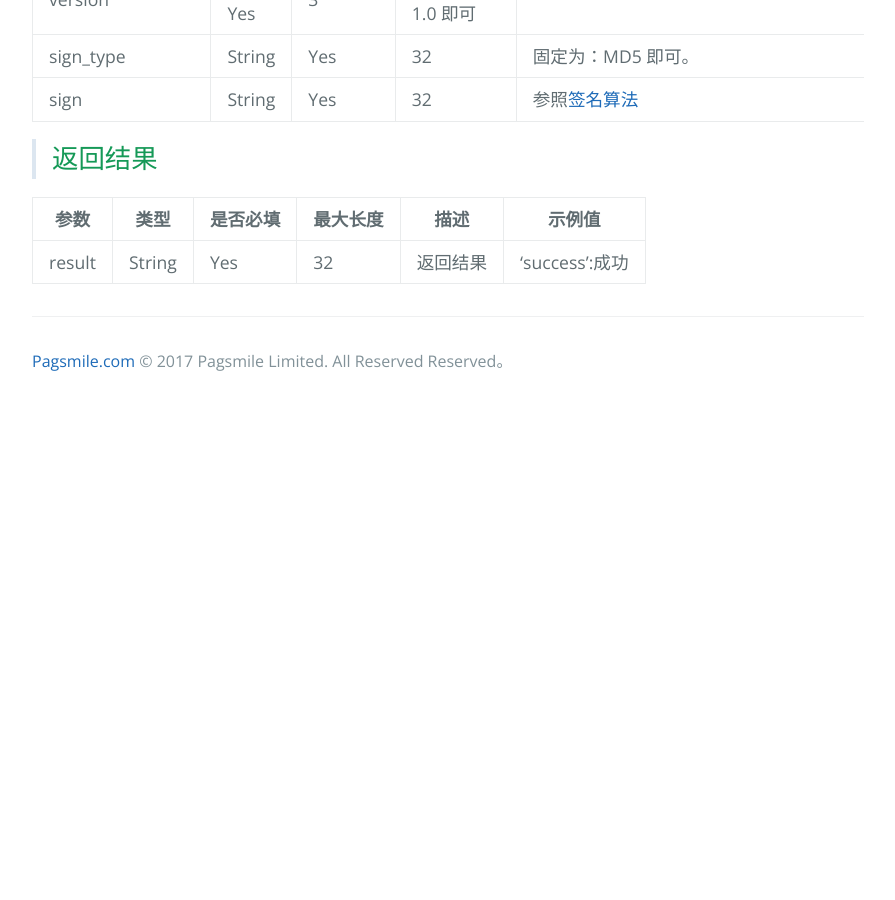
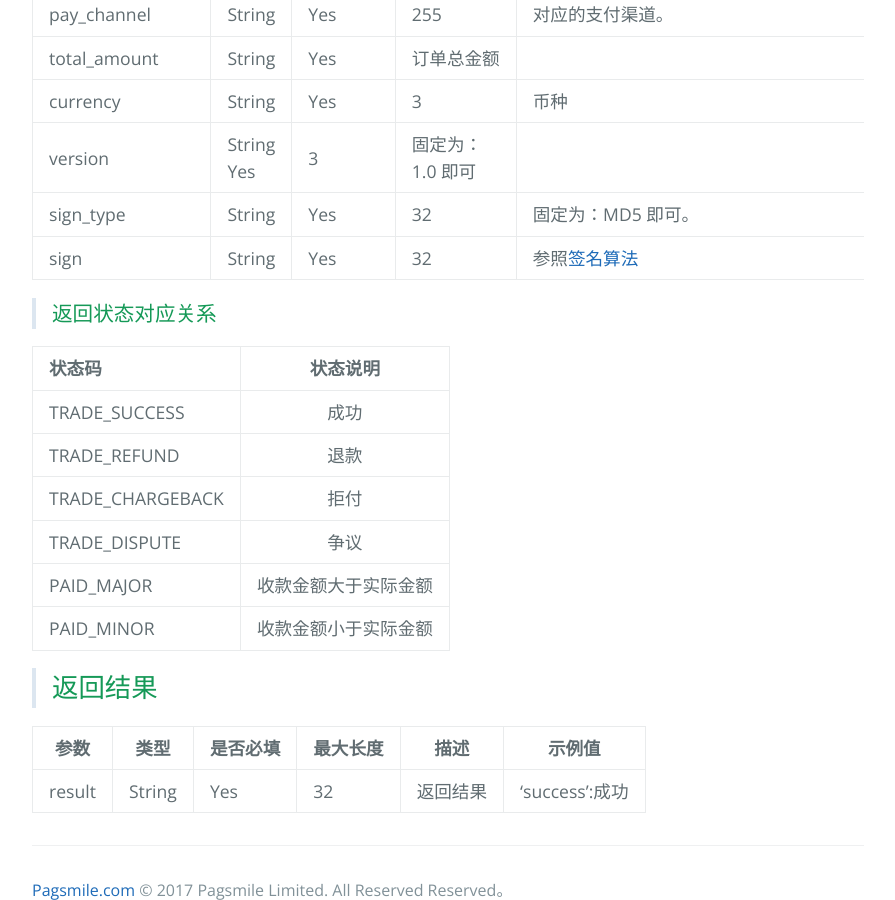
Before and after one commit to pagsmile/pagsmile.github.io, a Jekyll site: the page built from api/CallBack.md, in a window 1280 px wide and 900 px high, scrolled down 1358 px. Shown: the whole window, without its empty margins (192-1087 px from the left). Built offline with Jekyll 4.4.1, drawn with Linux system fonts in a browser that asks for light colours; our own code applies the rules of GitHub Pages for plain Markdown files; before the commit the page ends 1763 px from its top, so only the background shows below that.

Commit message:
Update CallBack.md

```diff
--- a/api/CallBack.md
+++ b/api/CallBack.md
@@ -21,7 +21,7 @@
 ---  | ---  | ---      | ---      | ---  | ---
 trade_no | String | Yes | 20 | pagsmile下单后生成的交易ID | 2018011908344902008
 out_trade_no | String | Yes | 64 | 商户请求下单时发送的对应商户的交易ID |
-trade_status | String | Yes | 20 | 返回的订单状态 |
+trade_status | String | Yes | 20 | 返回的订单状态 | 目前返回的订单状态包含（TRADE_SUCCESS、TRADE_REFUND、TRADE_CHARGEBACK、TRADE_DISPUTE、PAID_MAJOR、PAID_MINOR）
 passback_params | String | Yes | 255 | 暂时没有用到，传空即可。 |
 pay_channel | String | Yes | 255 | 对应的支付渠道。 |
 total_amount | String | Yes | 订单总金额 |
@@ -30,6 +30,17 @@ version | String Yes | 3 | 固定为：1.0 即可 |
 sign_type | String | Yes | 32 | 固定为：MD5 即可。 |
 sign | String | Yes | 32 | 参照[签名算法](DriectSign)
 
+>### 返回状态对应关系
+
+状态码 | 状态说明
+:--- | :---:
+TRADE_SUCCESS | 成功
+TRADE_REFUND | 退款
+TRADE_CHARGEBACK | 拒付
+TRADE_DISPUTE | 争议
+PAID_MAJOR | 收款金额大于实际金额
+PAID_MINOR | 收款金额小于实际金额
+
 >## 返回结果
 
 参数 | 类型 | 是否必填 | 最大长度 | 描述 | 示例值
```
